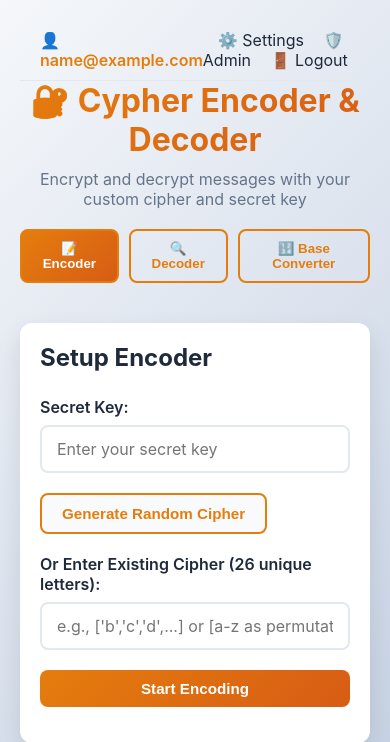
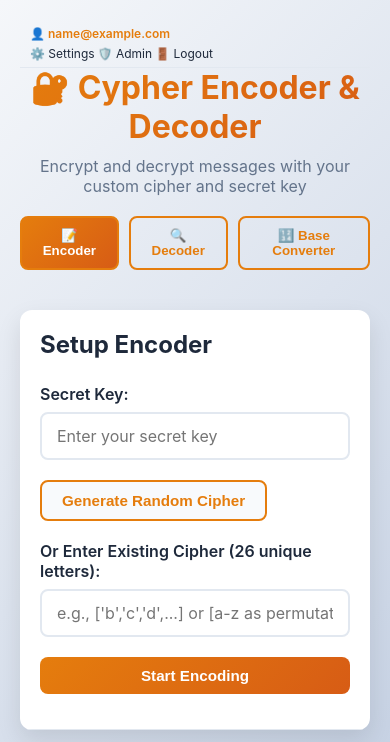
Before and after one commit to Central3465/curly-funicular, a Flask app: page / in a window 390 px wide. Shown: the top 742 px of the page. Run offline with Flask 3, Linux system fonts and the light colour scheme; the visitor is signed in with stand-in values (Sample User, id 1); some libraries are stand-ins or nearby versions.

Commit message:
mobile styling improvements for admin dashboard and homepage nav bar

```diff
--- a/templates/index.html
+++ b/templates/index.html
@@ -14,11 +14,14 @@
             padding: 10px 20px;
             background: var(--bg-secondary);
             border-bottom: 1px solid var(--border-color);
+            flex-wrap: wrap;
+            gap: 10px;
         }
         .user-nav a {
             color: var(--text-primary);
             text-decoration: none;
             margin-left: 15px;
+            font-size: 0.95rem;
         }
         .user-nav a:hover {
             text-decoration: underline;
@@ -26,6 +29,52 @@
         .user-email {
             font-weight: 600;
             color: var(--primary-color);
+            font-size: 0.95rem;
+            min-width: 0;
+            overflow: hidden;
+            text-overflow: ellipsis;
+        }
+        .user-nav > div {
+            display: flex;
+            align-items: center;
+            flex-wrap: wrap;
+            gap: 8px;
+            white-space: nowrap;
+        }
+        @media (max-width: 768px) {
+            .user-nav {
+                padding: 8px 12px;
+                gap: 5px;
+            }
+            .user-nav a {
+                margin-left: 8px;
+                font-size: 0.85rem;
+            }
+            .user-email {
+                font-size: 0.85rem;
+                flex-basis: 100%;
+            }
+            .user-nav > div {
+                flex-basis: 100%;
+                gap: 5px;
+            }
+            .user-nav a {
+                margin-left: 0;
+            }
+        }
+        @media (max-width: 480px) {
+            .user-nav {
+                padding: 6px 10px;
+            }
+            .user-nav a {
+                font-size: 0.75rem;
+            }
+            .user-email {
+                font-size: 0.75rem;
+            }
+            .user-nav > div {
+                gap: 3px;
+            }
         }
     </style>
 </head>
```
Also changed, not shown: templates/admin.html (+32 -0 lines).
